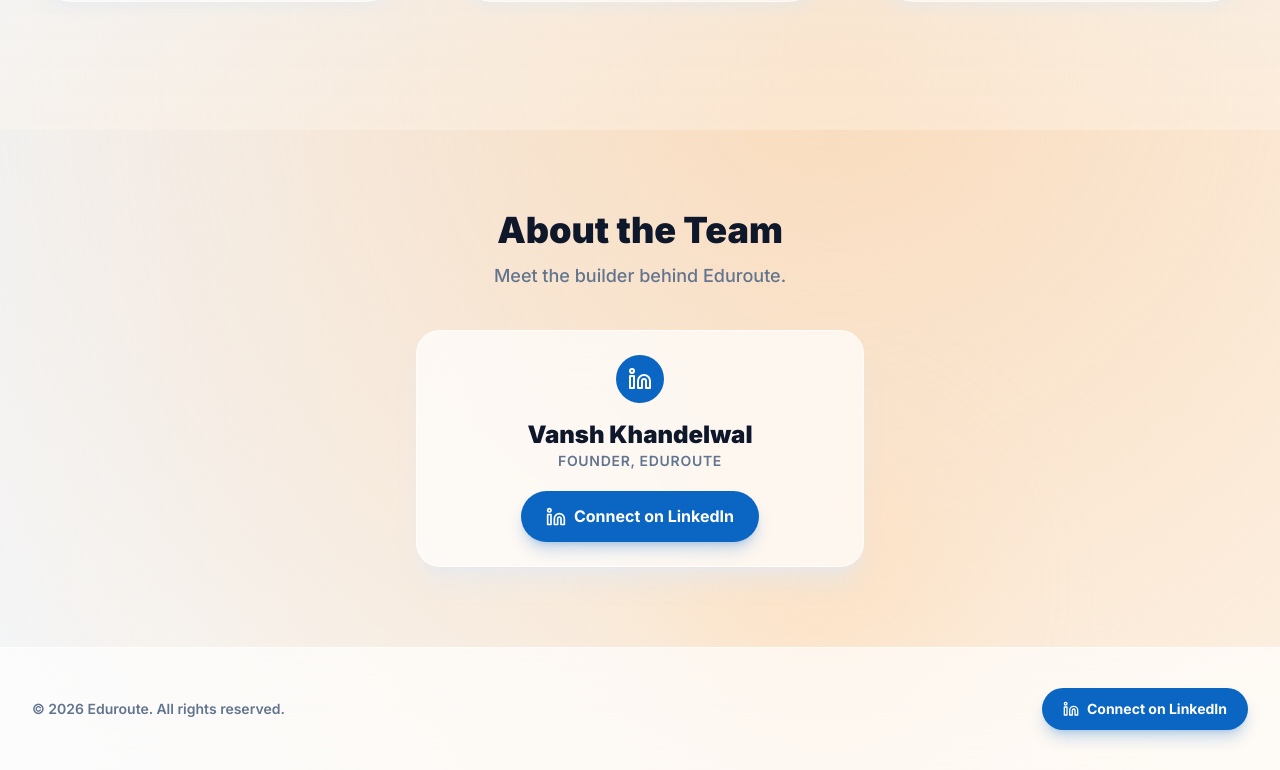
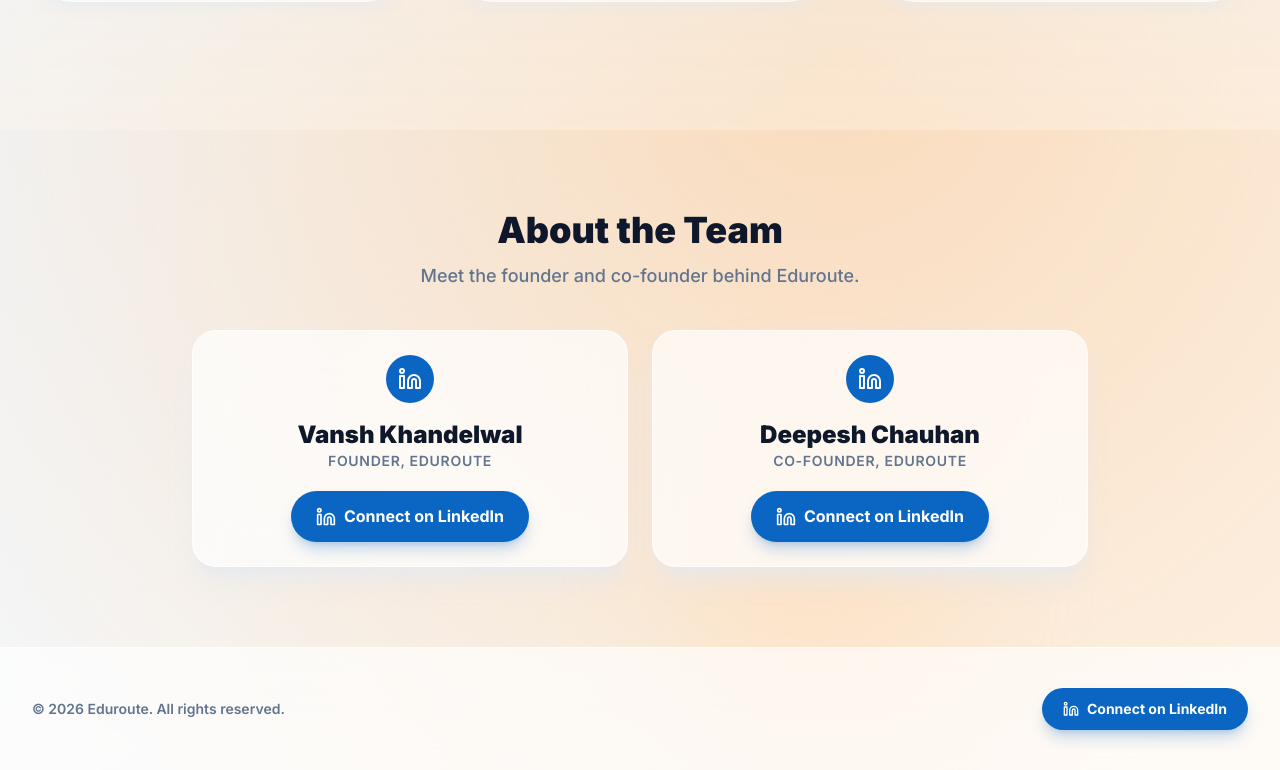
Before and after one commit to laxmikhandelwal690-svg/eduroute_, a React (Vite) app: page / in a window 1280 px wide. Shown: the part 1982-2752 px from the top of the page. Built offline with nearby package versions, Linux system fonts and the light colour scheme.

Commit message:
Show founder and co-founder LinkedIn cards in team section

```diff
--- a/src/pages/LandingPage.tsx
+++ b/src/pages/LandingPage.tsx
@@ -6,7 +6,8 @@
 export const LandingPage = () => {
   const [isAuthOpen, setIsAuthOpen] = useState(false);
   const demoSectionRef = useRef<HTMLElement | null>(null);
-  const linkedinUrl = 'https://www.linkedin.com/in/vansh-khandelwal-22636a373';
+  const founderLinkedinUrl = 'https://www.linkedin.com/in/vansh-khandelwal-22636a373';
+  const coFounderLinkedinUrl = 'https://www.linkedin.com/in/deepesh-chauhan-a12413382';
 
   return (
     <div className="relative min-h-screen overflow-hidden bg-slate-100">
@@ -16,7 +17,7 @@
         <div className="mx-auto flex max-w-7xl items-center justify-between px-4 py-4 sm:px-6 lg:px-8">
           <div className="text-xl font-black tracking-tight text-slate-900">EDUROUTE</div>
           <a
-            href={linkedinUrl}
+            href={founderLinkedinUrl}
             target="_blank"
             rel="noreferrer"
             className="inline-flex items-center gap-2 rounded-full border border-[#0A66C2]/30 bg-[#0A66C2] px-5 py-2.5 text-sm font-bold text-white shadow-lg shadow-[#0A66C2]/25 transition-all duration-200 hover:-translate-y-0.5 hover:bg-[#004182]"
@@ -167,17 +168,35 @@
         <div className="mx-auto max-w-7xl px-4 sm:px-6 lg:px-8">
           <div className="mb-10 text-center">
             <h2 className="mb-3 text-4xl font-black text-slate-900">About the Team</h2>
-            <p className="text-lg font-medium text-slate-500">Meet the builder behind Eduroute.</p>
+            <p className="text-lg font-medium text-slate-500">Meet the founder and co-founder behind Eduroute.</p>
           </div>
 
-          <div className="mx-auto max-w-md rounded-3xl border border-white/70 bg-white/70 p-6 text-center shadow-xl shadow-slate-200/60 backdrop-blur-xl">
+          <div className="mx-auto grid w-full max-w-4xl gap-6 md:grid-cols-2">
+            <div className="rounded-3xl border border-white/70 bg-white/70 p-6 text-center shadow-xl shadow-slate-200/60 backdrop-blur-xl">
               <div className="mx-auto mb-4 flex h-12 w-12 items-center justify-center rounded-full bg-[#0A66C2] text-white">
                 <Linkedin className="h-6 w-6" />
               </div>
               <h3 className="text-2xl font-black text-slate-900">Vansh Khandelwal</h3>
               <p className="mb-5 text-sm font-semibold uppercase tracking-wider text-slate-500">Founder, Eduroute</p>
               <a
-              href={linkedinUrl}
+                href={founderLinkedinUrl}
+                target="_blank"
+                rel="noreferrer"
+                className="inline-flex items-center gap-2 rounded-full border border-[#0A66C2]/30 bg-[#0A66C2] px-6 py-3 font-bold text-white shadow-lg shadow-[#0A66C2]/25 transition-all duration-200 hover:-translate-y-0.5 hover:bg-[#004182]"
+              >
+                <Linkedin className="h-5 w-5" />
+                Connect on LinkedIn
+              </a>
+            </div>
+
+            <div className="rounded-3xl border border-white/70 bg-white/70 p-6 text-center shadow-xl shadow-slate-200/60 backdrop-blur-xl">
+              <div className="mx-auto mb-4 flex h-12 w-12 items-center justify-center rounded-full bg-[#0A66C2] text-white">
+                <Linkedin className="h-6 w-6" />
+              </div>
+              <h3 className="text-2xl font-black text-slate-900">Deepesh Chauhan</h3>
+              <p className="mb-5 text-sm font-semibold uppercase tracking-wider text-slate-500">Co-Founder, Eduroute</p>
+              <a
+                href={coFounderLinkedinUrl}
                 target="_blank"
                 rel="noreferrer"
                 className="inline-flex items-center gap-2 rounded-full border border-[#0A66C2]/30 bg-[#0A66C2] px-6 py-3 font-bold text-white shadow-lg shadow-[#0A66C2]/25 transition-all duration-200 hover:-translate-y-0.5 hover:bg-[#004182]"
@@ -187,13 +206,14 @@
               </a>
             </div>
           </div>
+        </div>
       </section>
 
       <footer className="relative border-t border-white/60 bg-white/65 py-10 backdrop-blur-xl">
         <div className="mx-auto flex max-w-7xl flex-col items-center justify-between gap-4 px-4 sm:flex-row sm:px-6 lg:px-8">
           <p className="text-sm font-semibold text-slate-500">© {new Date().getFullYear()} Eduroute. All rights reserved.</p>
           <a
-            href={linkedinUrl}
+            href={founderLinkedinUrl}
             target="_blank"
             rel="noreferrer"
             className="inline-flex items-center gap-2 rounded-full border border-[#0A66C2]/30 bg-[#0A66C2] px-5 py-2.5 text-sm font-bold text-white shadow-lg shadow-[#0A66C2]/25 transition-all duration-200 hover:-translate-y-0.5 hover:bg-[#004182]"
```
Lines whose indentation alone changed are shown as unchanged.
